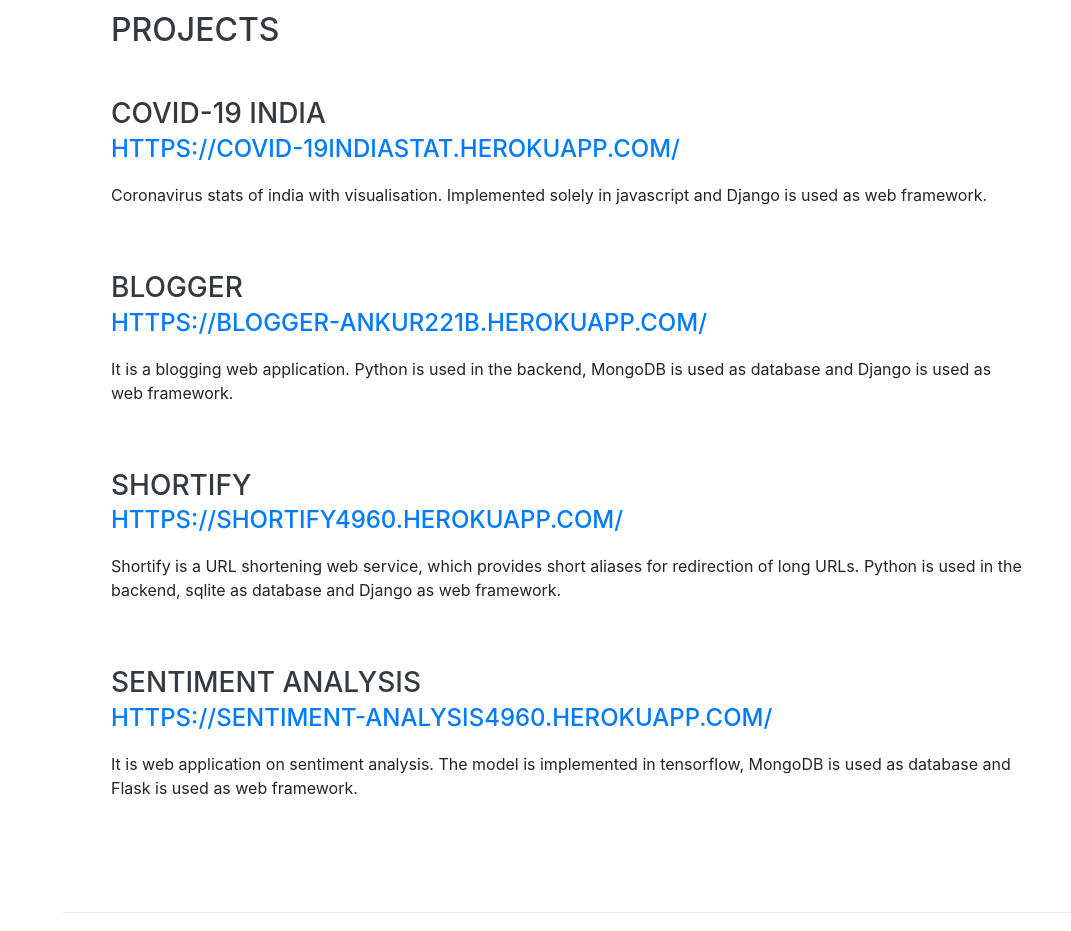
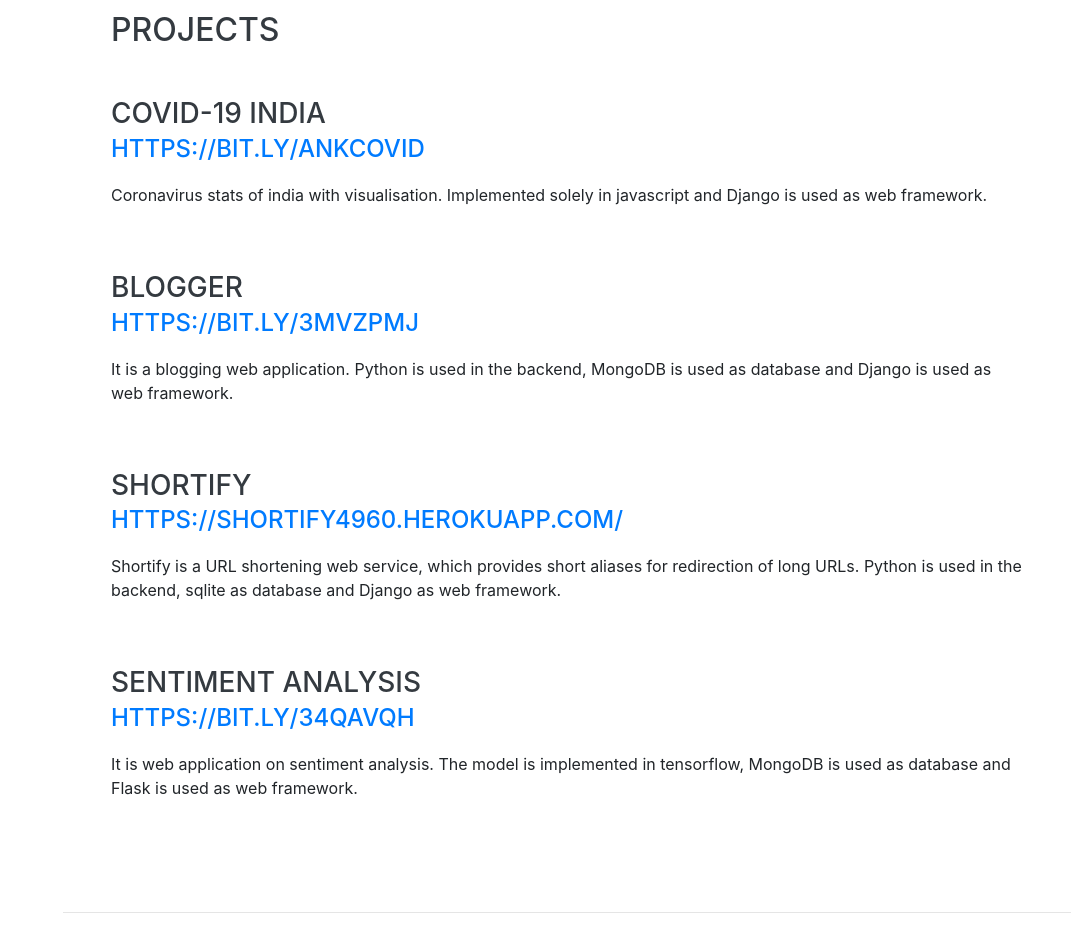
Before and after one commit to ankur221b/ankur221b.github.io, a website with bundled scripts: page index.html in a window 1280 px wide. Shown: the part 1640-2571 px from the top of the page, without its empty margins (209-1280 px from the left). Built offline with nearby package versions, Linux system fonts and the light colour scheme; a web font is replaced by a local one.

Commit message:
added project short url

```diff
--- a/index.html
+++ b/index.html
@@ -129,7 +129,7 @@
         <div class="resume-item d-flex flex-column flex-md-row justify-content-between mb-5">
           <div class="resume-content">
             <h3 class="mb-0">Covid-19 India</h3>
-            <div class="subheading mb-3"><a href="https://covid-19indiastat.herokuapp.com/">https://covid-19indiastat.herokuapp.com/</a></div>
+            <div class="subheading mb-3"><a href="https://bit.ly/ankcovid">https://bit.ly/ankcovid</a></div>
             <p>Coronavirus stats of india with visualisation. Implemented solely in javascript and Django is used as web framework.</p>
           </div>
         </div>
@@ -137,7 +137,7 @@
         <div class="resume-item d-flex flex-column flex-md-row justify-content-between mb-5">
           <div class="resume-content">
             <h3 class="mb-0">Blogger</h3>
-            <div class="subheading mb-3"><a href=https://blogger-ankur221b.herokuapp.com/>https://blogger-ankur221b.herokuapp.com/</a></div>
+            <div class="subheading mb-3"><a href=https://bit.ly/3mVzpmj>https://bit.ly/3mVzpmj</a></div>
             <p>It is a blogging web application. Python is used in the backend, MongoDB is used as database and Django is used as web framework.</p>
           </div>
         </div>
@@ -153,7 +153,7 @@
         <div class="resume-item d-flex flex-column flex-md-row justify-content-between mb-5">
           <div class="resume-content">
             <h3 class="mb-0">Sentiment Analysis</h3>
-            <div class="subheading mb-3"><a href="https://sentiment-analysis4960.herokuapp.com/">https://sentiment-analysis4960.herokuapp.com/</a></div>
+            <div class="subheading mb-3"><a href="https://bit.ly/34QAVQh">https://bit.ly/34QAVQh</a></div>
             <p>It is web application on sentiment analysis. The model is implemented in tensorflow, MongoDB is used as database and Flask is used as web framework.</p>
           </div>
         </div>
```
